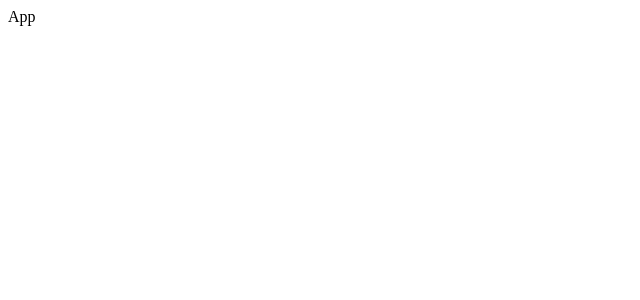
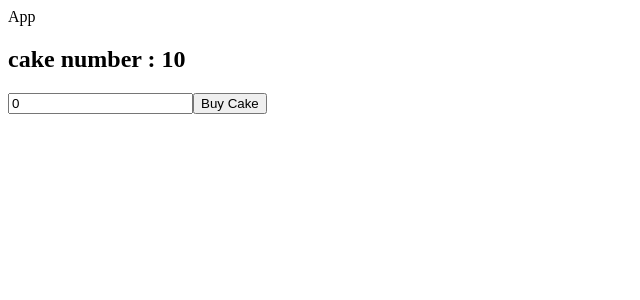
Before and after one commit to reza-sdo/Redux, a React (Vite) app: page / in a window 1280 px wide. Shown: the top 300 px of the page, without its empty margins (0-640 px from the left). Built offline with nearby package versions, Linux system fonts and the light colour scheme.

Commit message:
feat: use cake slice

```diff
--- a/src/App.jsx
+++ b/src/App.jsx
@@ -1,11 +1,13 @@
 import React from 'react';
 import { Provider } from 'react-redux';
 import store from './redux/store';
+import CakeContainer from './components/CakeContainer/CakeContainer';
 
 function App() {
   return (
     <Provider store={store}>
       <div>App</div>
+      <CakeContainer />
     </Provider>
   );
 }
--- a/src/components/CakeContainer/CakeContainer.jsx
+++ b/src/components/CakeContainer/CakeContainer.jsx
@@ -1,14 +1,39 @@
-import React from 'react'
+import React, { useState } from 'react';
+import { useDispatch, useSelector } from 'react-redux';
 
 const CakeContainer = () => {
+  const [value, setValue] = useState(0);
+  const state = useSelector((state) => state.numOfCakes);
+
+  const dispatch = useDispatch();
+
   return (
     <div>
+      <h2>cake number : {state} </h2>
+      <input
+        type="number"
+        value={value}
+        onChange={(e) => {
+          setValue(e.target.value);
+        }}
+      />
+      <button
+        onClick={() => {
+          dispatch({ type: 'BUY_CAKE', payload: value });
+          setValue(1)
+        }}
+      >
+        Buy Cake
+      </button>
+      {/* <button
+        onClick={() => {
+          dispatch({ type: 'BUY_CAKE', payload: 2 });
+        }}
+      >
+        by two cake
+      </button> */}
+    </div>
+  );
+};
 
-      <h2>cake number : </h2>
-      <button>Buy Cake</button>
-
-    </div>
-  )
-}
-
-export default CakeContainer
+export default CakeContainer;
--- a/src/redux/cake/cakeReducer.js
+++ b/src/redux/cake/cakeReducer.js
@@ -6,7 +6,7 @@ export default function cakeReducer(state = initialCake, actions) {
     case 'BUY_CAKE': {
       return {
         ...state,
-        numOfCakes: state.numOfCakes - 1,
+        numOfCakes: state.numOfCakes - actions.payload,
       };
     }
     default:
```
